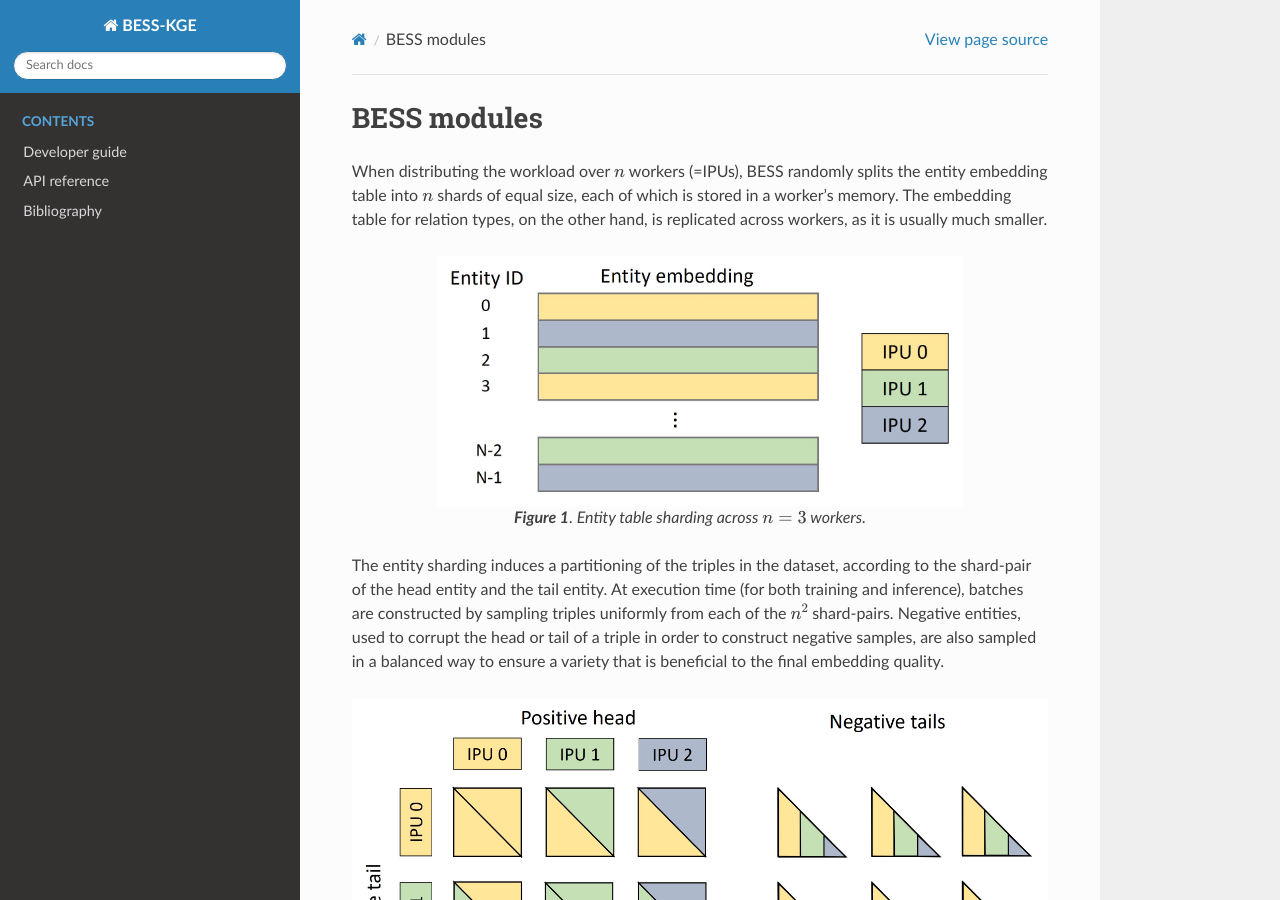
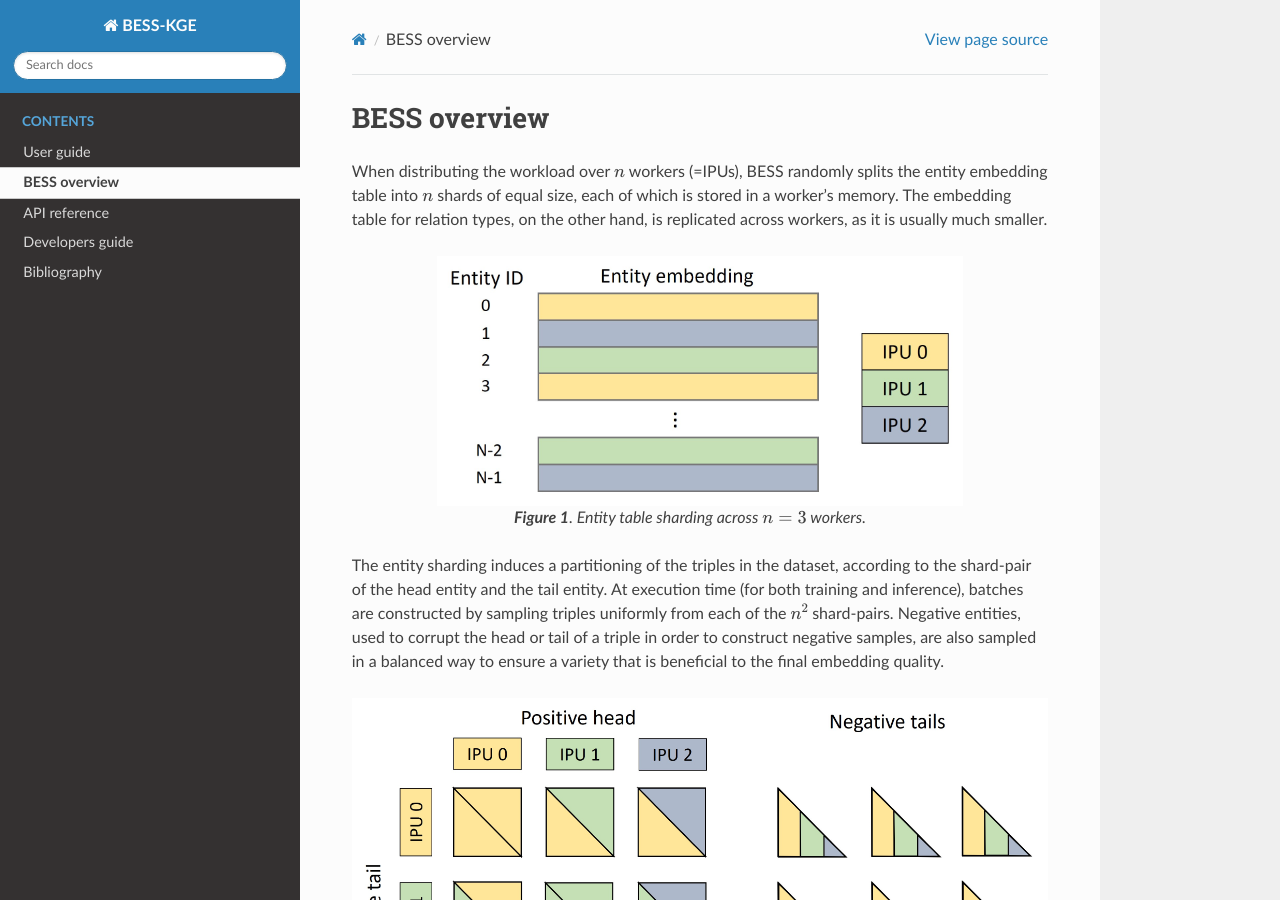
Before and after one commit to graphcore-research/bess-kge, a Sphinx documentation site: the page built from docs/source/bess.rst, in a window 1280 px wide and 900 px high. Built offline with Sphinx 7.4.7 and the Read the Docs theme 2.0.0, drawn with Linux system fonts in a browser that asks for light colours.

Commit message:
add user guide, refactor API docs

```diff
--- a/docs/source/API_ref/batch_sampler.rst
+++ /dev/null
@@ -1,6 +0,0 @@
-Batch samplers
-==============
-.. automodule:: besskge.batch_sampler
-   :members:
-   :undoc-members:
-   :show-inheritance:
--- a/docs/source/API_reference.rst
+++ b/docs/source/API_reference.rst
@@ -3,6 +3,7 @@
 
 .. autosummary::
    :toctree: generated
+   :template: module.rst
    :recursive:
 
    besskge.dataset
--- /dev/null
+++ b/docs/source/_templates/class.rst
@@ -0,0 +1,11 @@
+..
+   # Copyright (c) 2023 Graphcore Ltd. All rights reserved.
+   # Copyright (c) 2007-2023 by the Sphinx team. All rights reserved.
+
+{{ fullname | escape | underline}}
+
+.. currentmodule:: {{ module }}
+
+.. autoclass:: {{ objname }}
+   :members:
+   :inherited-members: Module
--- a/docs/source/_templates/module.rst
+++ b/docs/source/_templates/module.rst
@@ -2,11 +2,59 @@
    # Copyright (c) 2023 Graphcore Ltd. All rights reserved.
    # Copyright (c) 2007-2023 by the Sphinx team. All rights reserved.
 
-{%- if show_headings %}
-{{- [basename, "module"] | join(' ') | e | heading }}
+{{ fullname | escape | underline}}
 
-{% endif -%}
-.. automodule:: {{ qualname }}
-{%- for option in automodule_options %}
-   :{{ option }}:
+.. automodule:: {{ fullname }}
+
+   {% block attributes %}
+   {% if attributes %}
+   .. rubric:: {{ _('Module Attributes') }}
+
+   .. autosummary::
+      :toctree:
+   {% for item in attributes %}
+      {{ item }}
+   {%- endfor %}
+   {% endif %}
+   {% endblock %}
+
+   {% block functions %}
+   {% if functions %}
+   .. rubric:: {{ _('Functions') }}
+
+   .. autosummary::
+      :toctree:
+   {% for item in functions %}
+      {{ item }}
+   {%- endfor %}
+   {% endif %}
+   {% endblock %}
+
+   {% block classes %}
+   {% if classes %}
+   .. rubric:: {{ _('Classes') }}
+
+   .. autosummary::
+      :toctree:
+      :template: class.rst
+   {% for item in classes %}
+      {{ item }}
+   {%- endfor %}
+   {% endif %}
+   {% endblock %}
+
+{% block modules %}
+{% if modules %}
+.. rubric:: Modules
+
+.. autosummary::
+   :toctree:
+   :template: class.rst
+   :recursive:
+{% for item in modules %}
+   {% if "test" not in item and "docs" not in item %}
+      {{ item }}
+   {% endif %}
 {%- endfor %}
+{% endif %}
+{% endblock %}
--- a/docs/source/API_ref/bess.rst
+++ b/docs/source/bess.rst
@@ -1,4 +1,4 @@
-BESS modules
+BESS overview
 ================
 
 When distributing the workload over :math:`n` workers (=IPUs), BESS
@@ -7,7 +7,7 @@
 embedding table for relation types, on the other hand, is replicated
 across workers, as it is usually much smaller.
 
-.. figure:: ../images/embedding_sharding.jpg
+.. figure:: images/embedding_sharding.jpg
    :height: 250px
    :align: center
 
@@ -23,7 +23,7 @@
 
 .. _figure2:
 
-.. figure:: ../images/batch_together.jpg
+.. figure:: images/batch_together.jpg
    :width: 700px
    :align: center
 
@@ -43,7 +43,7 @@
 negative samples. These include the embeddings needed by the worker
 itself, and the embeddings needed by its peers.
 
-.. figure:: ../images/gather.jpg
+.. figure:: images/gather.jpg
    :width: 650px
    :align: center
 
@@ -61,7 +61,7 @@
 embeddings remain in place, as each triple block is then scored on the
 worker where the head embedding is stored.
 
-.. figure:: ../images/alltoall.jpg
+.. figure:: images/alltoall.jpg
    :width: 650px
    :align: center
 
--- a/docs/source/conf.py
+++ b/docs/source/conf.py
@@ -44,9 +44,10 @@
 autodoc_typehints = "both"
 napoleon_google_docstring = True
 napoleon_numpy_docstring = False
+
 bibtex_default_style = "alpha"
+bibtex_bibfiles = ["KGbib.bib"]
 
-bibtex_bibfiles = ["KGbib.bib"]
 templates_path = ["_templates"]
 exclude_patterns = []
 
--- a/docs/source/index.rst
+++ b/docs/source/index.rst
@@ -18,12 +18,14 @@
 
    This allows BESS-KGE to achieve high throughput for both training and inference.
 
-   For an overview of the different distribution schemes used by BESS-KGE, see :ref:`BESS modules`.
+   For an introduction to the different distribution schemes used by BESS-KGE, see :ref:`BESS overview`.
 
 .. toctree::
    :maxdepth: 3
    :caption: Contents
 
-   Developer guide <dev_guide>
+   User guide <user_guide>
+   BESS overview <bess>
    API reference <API_reference>
+   Developers guide <dev_guide>
    Bibliography <bibliography>
```
Also changed, not shown: other parts of docs/source/bess.rst (+2 -8 lines), docs/source/API_ref/dataset.rst (deleted, +0 -7 lines), docs/source/API_ref/embedding.rst (deleted, +0 -7 lines), docs/source/API_ref/loss.rst (deleted, +0 -7 lines), docs/source/API_ref/metric.rst (deleted, +0 -7 lines), docs/source/API_ref/negative_sampler.rst (deleted, +0 -7 lines), docs/source/API_ref/scoring.rst (deleted, +0 -7 lines), docs/source/API_ref/sharding.rst (deleted, +0 -7 lines), docs/source/API_ref/utils.rst (deleted, +0 -7 lines), docs/source/user_guide.rst (added, +82 -0 lines).
